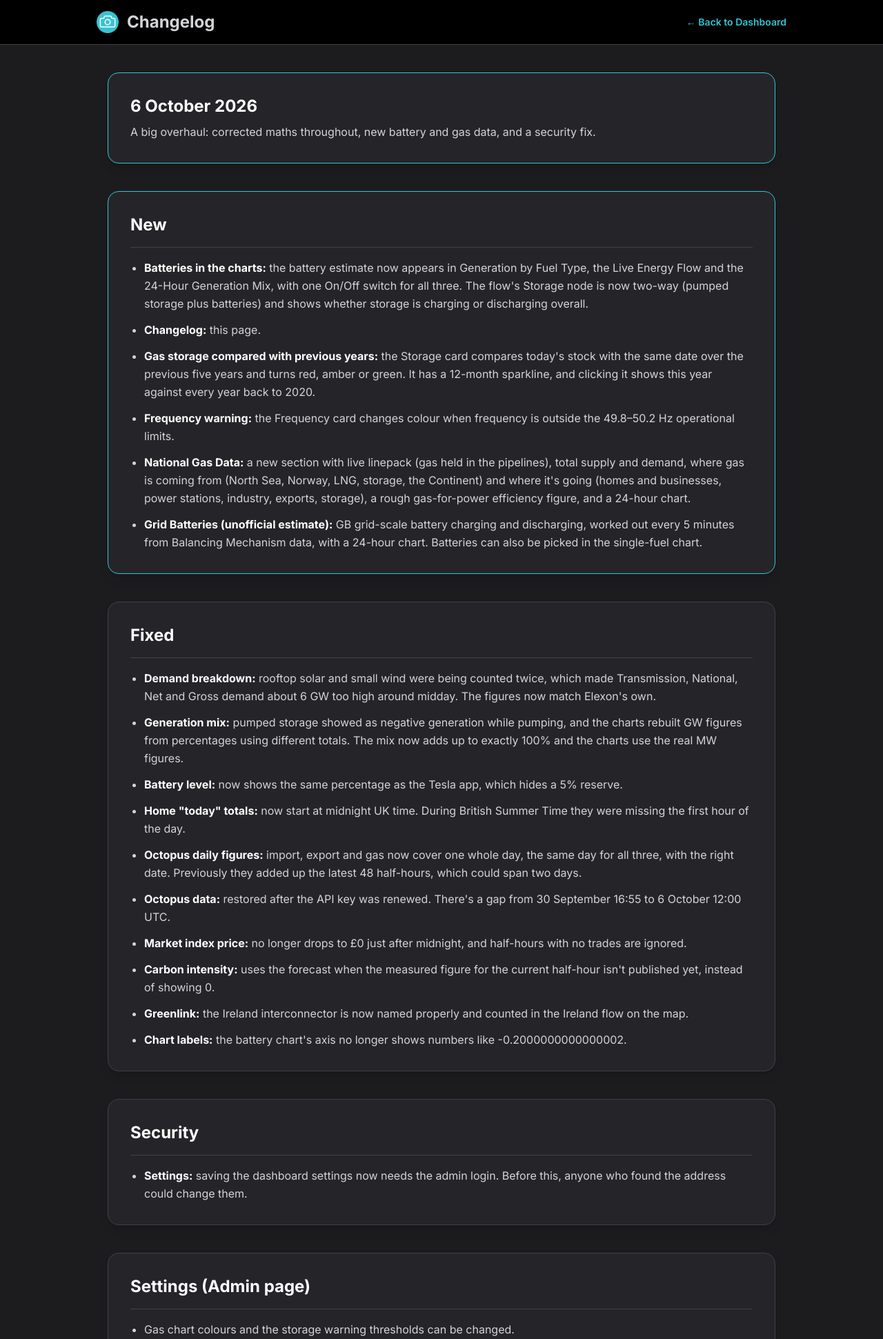
After one commit to TDCatUK/tdcat-energy, a Flask app: page /changelog in a window 1280 px wide. The commit adds this page. Shown: the top 1941 px of the page at 69% size. Run offline with Flask 3, Linux system fonts and the light colour scheme; some libraries are stand-ins or nearby versions.

Commit message:
Batteries in pie and energy flow; battery On/Off pills; move battery panel; add Changelog page
- Generation by Fuel Type gets a Batteries (est.) slice; the flow's
  Storage node is two-way and net (pumped storage + batteries), with
  reversing dots and a hover breakdown. Pumped-storage generation moves
  from HV Gen to Storage so Total Output equals its inflows.
- One battery setting drives the pie, flow and 24 h mix, shown as
  On/Off pills (matching the Powerwall kW/W pill) on both chart headers
- Grid Batteries panel moved below the 24-Hour Generation Mix
- New /changelog page linked from the top menu

Co-Authored-By: Claude Opus 5.5 <noreply@anthropic.com>

```diff
--- a/app.py
+++ b/app.py
@@ -86,6 +86,9 @@ def admin(): return render_template('admin.html')
 
 @app.route('/about')
 def about(): return render_template('about.html')
+
+@app.route('/changelog')
+def changelog(): return render_template('changelog.html')
 
 @app.route('/api/config')
 def get_config():
--- a/templates/about.html
+++ b/templates/about.html
@@ -159,7 +159,7 @@
             <ul class="space-y-4 text-ui-light leading-relaxed">
                 <li><strong class="text-white">How it's worked out:</strong> Every unit in the Balancing Mechanism tells the grid what it plans to do each minute (its <em>Physical Notification</em>). When NESO tells a unit to do something different (a <em>Bid-Offer Acceptance</em>), that instruction takes over. Every 5 minutes the dashboard adds up the current level of each battery unit, using the latest instruction where there is one and the unit's own plan otherwise.</li>
                 <li><strong class="text-white">Which units count:</strong> Elexon doesn't have a "battery" fuel type, so batteries are picked out of the Balancing Mechanism unit register by National Grid's naming convention (a "B" as the fifth character of the unit ID, e.g. BLWNB-1) or by names such as "Battery", "BESS" and "Energy Storage". That currently finds about 150 units with roughly 7 GW of capacity.</li>
-                <li><strong class="text-white">On the generation chart:</strong> The 24-Hour Generation Mix can include the battery estimate as its own band (only the discharging side, since charging is demand). It's on by default; the "Batteries (est.)" button turns it off, and your browser remembers the choice. Elexon's fuel types don't include batteries, so they aren't hidden inside "Other".</li>
+                <li><strong class="text-white">In the charts:</strong> Elexon's fuel types don't include batteries, so they're missing from the official generation figures (they aren't hidden inside "Other"). When the "Batteries (est.)" switch is On (the default; your browser remembers your choice), the estimate is added as its own slice in Generation by Fuel Type and its own band in the 24-Hour Generation Mix (discharging only, since charging is demand). In the Live Energy Flow, the Storage node combines pumped storage and batteries into one net flow: dots run into Total Output when storage is discharging overall and out to Storage when it's charging, and hovering shows the breakdown. The Generation card at the top still shows the official figure, without batteries.</li>
                 <li><strong class="text-white">Why it's unofficial:</strong> These are planned and instructed levels, not metered output, and batteries outside the Balancing Mechanism aren't included. The real figure can be somewhat different, so treat it as a good indication rather than an exact measurement.</li>
             </ul>
         </section>
--- /dev/null
+++ b/templates/changelog.html
@@ -0,0 +1,93 @@
+<!DOCTYPE html>
+<html lang="en">
+<head>
+    <meta charset="UTF-8">
+    <meta name="viewport" content="width=device-width, initial-scale=1.0">
+    <title>Changelog | energy.tdcat.com</title>
+    <link rel="icon" type="image/png" href="/static/favicon.png">
+    <script src="https://cdn.tailwindcss.com"></script>
+    <script>
+        tailwind.config = { theme: { extend: { colors: { 'brand-cyan': '#30C5D5', 'ui-darkest': '#000000', 'ui-dark': '#1C1C1F', 'ui-card': '#252529', 'ui-grey': '#3F3F46', 'ui-light': '#D4D4D8' } } } }
+    </script>
+    <style>
+        @import url('https://fonts.googleapis.com/css2?family=Inter:wght@400;600;700&display=swap');
+        body { font-family: 'Inter', sans-serif; }
+    </style>
+</head>
+<body class="bg-ui-dark text-white min-h-screen relative pb-10">
+
+    <header class="bg-ui-darkest border-b border-ui-grey p-4 sticky top-0 z-40">
+        <div class="max-w-[1000px] mx-auto flex items-center justify-between">
+            <div class="flex items-center gap-3">
+                <img src="/static/logo.png" alt="Logo" class="h-8 object-contain" onerror="this.outerHTML='<div class=\'w-8 h-8 bg-brand-cyan rounded-md flex items-center justify-center text-ui-darkest font-bold\'>TD</div>'">
+                <h1 class="text-2xl font-bold text-ui-light">Changelog</h1>
+            </div>
+            <a href="/" class="text-sm font-semibold text-brand-cyan hover:text-white transition">← Back to Dashboard</a>
+        </div>
+    </header>
+
+    <main class="max-w-[1000px] mx-auto px-4 mt-10 space-y-10">
+        <section class="bg-ui-card p-8 rounded-2xl border border-brand-cyan shadow-lg">
+            <h2 class="text-2xl font-bold text-white mb-2">6 October 2026</h2>
+            <p class="text-ui-light leading-relaxed">A big overhaul: corrected maths throughout, new battery and gas data, and a security fix.</p>
+        </section>
+
+        <section class="bg-ui-card p-8 rounded-2xl border border-brand-cyan shadow-lg">
+            <h2 class="text-2xl font-bold text-white mb-4 border-b border-ui-grey pb-4">New</h2>
+            <ul class="list-disc pl-5 space-y-3 text-ui-light leading-relaxed">
+                <li><strong class="text-white">Batteries in the charts:</strong> the battery estimate now appears in Generation by Fuel Type, the Live Energy Flow and the 24-Hour Generation Mix, with one On/Off switch for all three. The flow's Storage node is now two-way (pumped storage plus batteries) and shows whether storage is charging or discharging overall.</li>
+                <li><strong class="text-white">Changelog:</strong> this page.</li>
+                <li><strong class="text-white">Gas storage compared with previous years:</strong> the Storage card compares today's stock with the same date over the previous five years and turns red, amber or green. It has a 12-month sparkline, and clicking it shows this year against every year back to 2020.</li>
+                <li><strong class="text-white">Frequency warning:</strong> the Frequency card changes colour when frequency is outside the 49.8–50.2 Hz operational limits.</li>
+                <li><strong class="text-white">National Gas Data:</strong> a new section with live linepack (gas held in the pipelines), total supply and demand, where gas is coming from (North Sea, Norway, LNG, storage, the Continent) and where it's going (homes and businesses, power stations, industry, exports, storage), a rough gas-for-power efficiency figure, and a 24-hour chart.</li>
+                <li><strong class="text-white">Grid Batteries (unofficial estimate):</strong> GB grid-scale battery charging and discharging, worked out every 5 minutes from Balancing Mechanism data, with a 24-hour chart. Batteries can also be picked in the single-fuel chart.</li>
+            </ul>
+        </section>
+        <section class="bg-ui-card p-8 rounded-2xl border border-ui-grey shadow-lg">
+            <h2 class="text-2xl font-bold text-white mb-4 border-b border-ui-grey pb-4">Fixed</h2>
+            <ul class="list-disc pl-5 space-y-3 text-ui-light leading-relaxed">
+                <li><strong class="text-white">Demand breakdown:</strong> rooftop solar and small wind were being counted twice, which made Transmission, National, Net and Gross demand about 6 GW too high around midday. The figures now match Elexon's own.</li>
+                <li><strong class="text-white">Generation mix:</strong> pumped storage showed as negative generation while pumping, and the charts rebuilt GW figures from percentages using different totals. The mix now adds up to exactly 100% and the charts use the real MW figures.</li>
+                <li><strong class="text-white">Battery level:</strong> now shows the same percentage as the Tesla app, which hides a 5% reserve.</li>
+                <li><strong class="text-white">Home "today" totals:</strong> now start at midnight UK time. During British Summer Time they were missing the first hour of the day.</li>
+                <li><strong class="text-white">Octopus daily figures:</strong> import, export and gas now cover one whole day, the same day for all three, with the right date. Previously they added up the latest 48 half-hours, which could span two days.</li>
+                <li><strong class="text-white">Octopus data:</strong> restored after the API key was renewed. There's a gap from 30 September 16:55 to 6 October 12:00 UTC.</li>
+                <li><strong class="text-white">Market index price:</strong> no longer drops to £0 just after midnight, and half-hours with no trades are ignored.</li>
+                <li><strong class="text-white">Carbon intensity:</strong> uses the forecast when the measured figure for the current half-hour isn't published yet, instead of showing 0.</li>
+                <li><strong class="text-white">Greenlink:</strong> the Ireland interconnector is now named properly and counted in the Ireland flow on the map.</li>
+                <li><strong class="text-white">Chart labels:</strong> the battery chart's axis no longer shows numbers like -0.2000000000000002.</li>
+            </ul>
+        </section>
+        <section class="bg-ui-card p-8 rounded-2xl border border-ui-grey shadow-lg">
+            <h2 class="text-2xl font-bold text-white mb-4 border-b border-ui-grey pb-4">Security</h2>
+            <ul class="list-disc pl-5 space-y-3 text-ui-light leading-relaxed">
+                <li><strong class="text-white">Settings:</strong> saving the dashboard settings now needs the admin login. Before this, anyone who found the address could change them.</li>
+            </ul>
+        </section>
+        <section class="bg-ui-card p-8 rounded-2xl border border-ui-grey shadow-lg">
+            <h2 class="text-2xl font-bold text-white mb-4 border-b border-ui-grey pb-4">Settings (Admin page)</h2>
+            <ul class="list-disc pl-5 space-y-3 text-ui-light leading-relaxed">
+                <li>Gas chart colours and the storage warning thresholds can be changed.</li>
+                <li>Batteries have their own colour, and new fuel colours are saved properly.</li>
+                <li>The admin page now tells you if a save fails, instead of always saying it worked.</li>
+            </ul>
+        </section>
+        <section class="bg-ui-card p-8 rounded-2xl border border-ui-grey shadow-lg">
+            <h2 class="text-2xl font-bold text-white mb-4 border-b border-ui-grey pb-4">About page</h2>
+            <ul class="list-disc pl-5 space-y-3 text-ui-light leading-relaxed">
+                <li>Rewritten and corrected: the four demand measures, frequency limits, imbalance and market prices, the dashed line on the generation chart, and UK changed to GB where it means the electricity grid.</li>
+                <li>New sections explaining the battery estimate, the gas data and the storage comparison.</li>
+            </ul>
+        </section>
+        <section class="bg-ui-card p-8 rounded-2xl border border-ui-grey shadow-lg">
+            <h2 class="text-2xl font-bold text-white mb-4 border-b border-ui-grey pb-4">Behind the scenes</h2>
+            <ul class="list-disc pl-5 space-y-3 text-ui-light leading-relaxed">
+                <li>The project is backed up to GitHub, with a history of every change.</li>
+                <li>The data collector's log was cleaned up and now keeps 90 days.</li>
+                <li>Old test scripts and database backups were removed.</li>
+            </ul>
+        </section>
+
+    </main>
+</body>
+</html>
```
Also changed, not shown: CLAUDE.md (+2 -0 lines), static/script.js (+58 -24 lines), templates/index.html (+36 -19 lines), README.md.
